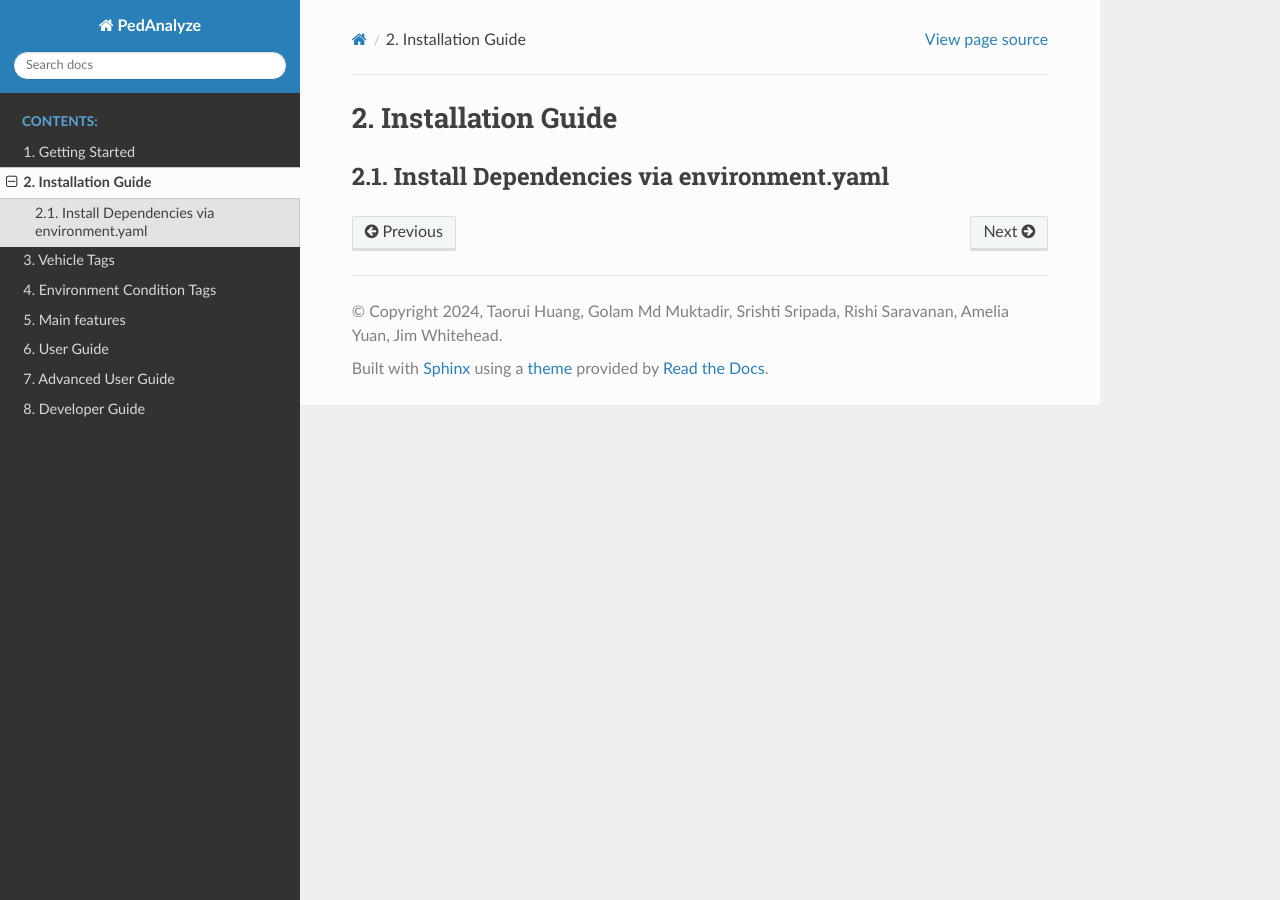
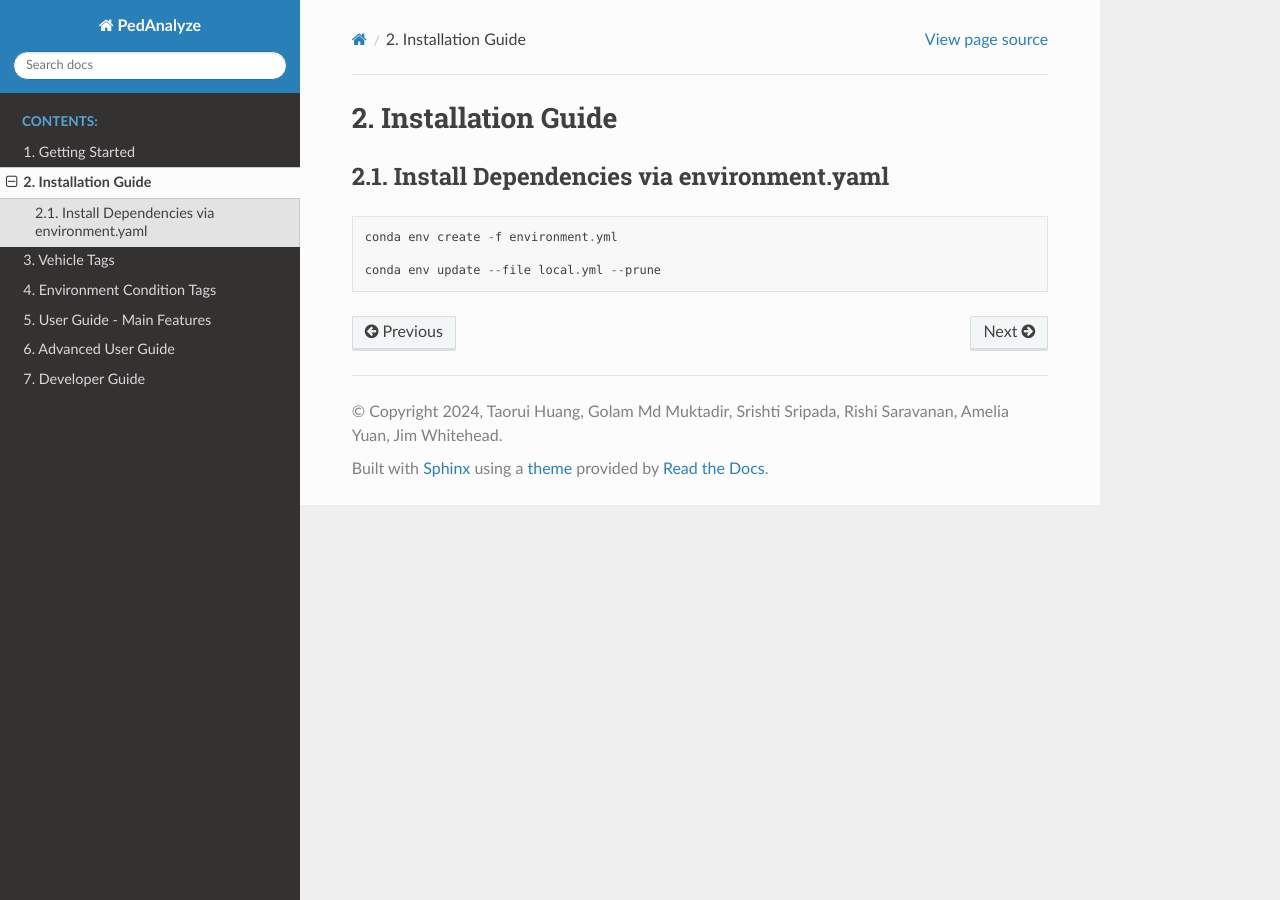
Before and after one commit to AugmentedDesignLab/ped-behavior-annotator, a Sphinx documentation site: the page built from docs/source/installation.md, in a window 1280 px wide. Built offline with Sphinx 7.4.7 and the Read the Docs theme 2.0.0, drawn with Linux system fonts in a browser that asks for light colours; pages that are not in the unit, such as notebooks, are missing from menus.

Commit message:
update to doc

````diff
--- a/docs/source/index.rst
+++ b/docs/source/index.rst
@@ -17,7 +17,6 @@ Welcome to PedAnalyze's documentation!
    vehicle-behavior-tags.md
    environment-condition-tags.md
    key-concepts.md
-   user-guide.md
    advanced-user-guide.md
    dev-guide.md
 
--- a/docs/source/installation.md
+++ b/docs/source/installation.md
@@ -1,3 +1,9 @@
 # Installation Guide
 
 ## Install Dependencies via environment.yaml
+
+```python
+conda env create -f environment.yml
+
+conda env update --file local.yml --prune
+```
````
Also changed, not shown: docs/source/key-concepts.md (+1 -1 lines), docs/source/user-guide.md (deleted, +0 -1 lines).
